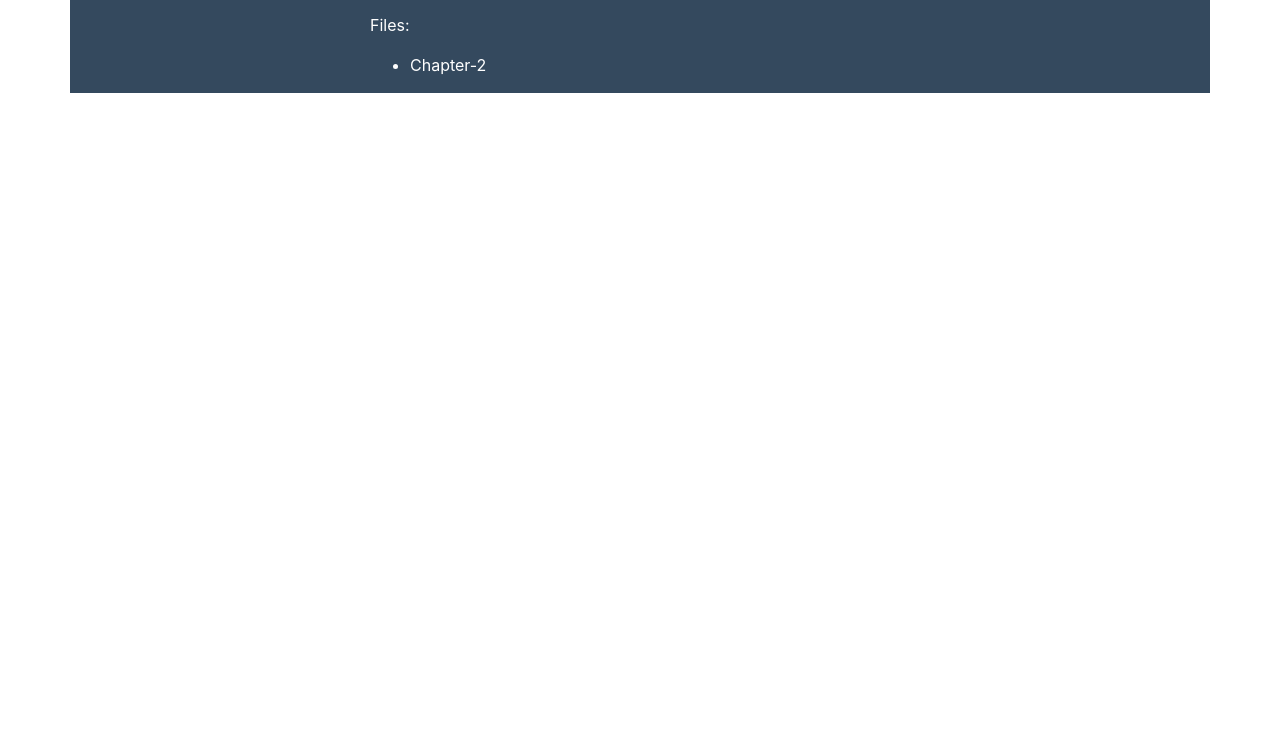
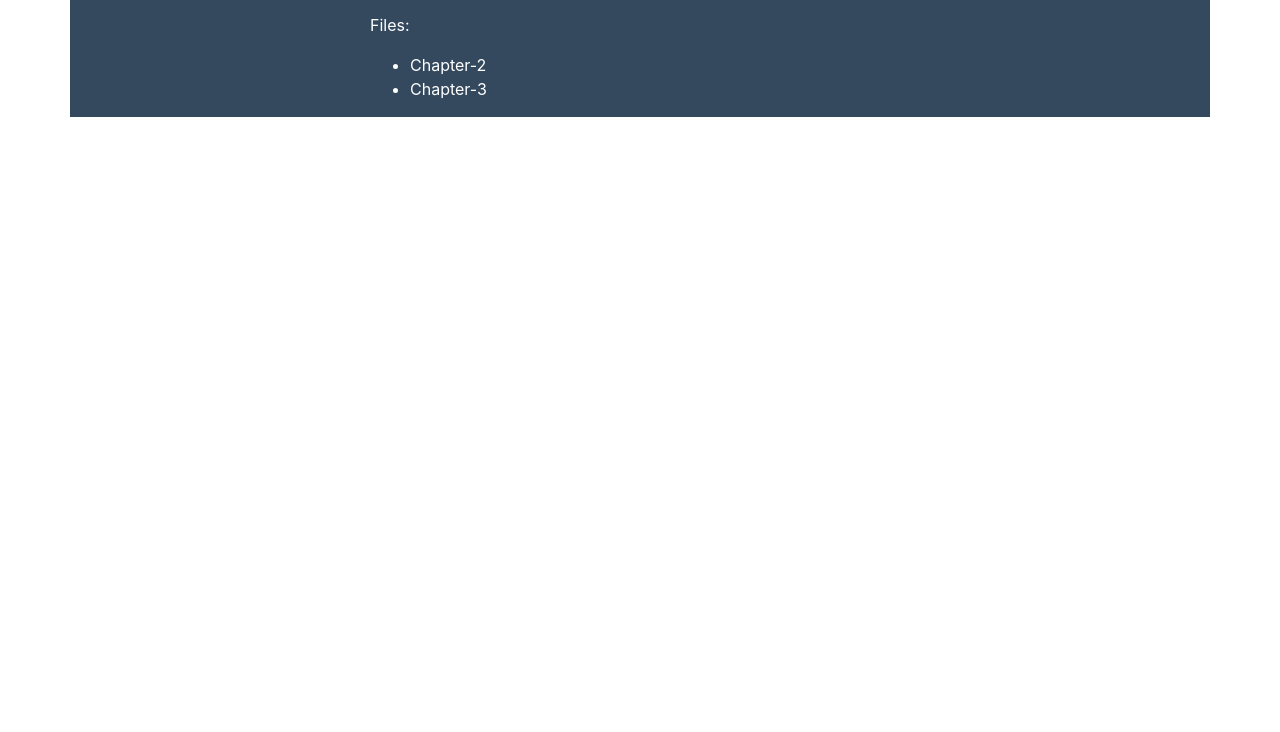
Before and after one commit to itmorning/itmorning.github.io, a plain HTML site: page aos.html in a window 1280 px wide. Shown: the part 68-800 px from the top of the page. Drawn offline with nearby package versions, Linux system fonts and the light colour scheme.

Commit message:
Update aos.html

```diff
--- a/aos.html
+++ b/aos.html
@@ -36,7 +36,7 @@
           <p>Files:</p>
           <ul>
             <li><a href="AOS/chp2 Processes Threads Managements.pdf">Chapter-2</a></li>
-
+            <li><a href="AOS/Ch3 Memory Management.pdf">Chapter-3</a></li>
           </ul>
         </div>
         <div class="col-md-3"></div>
```
